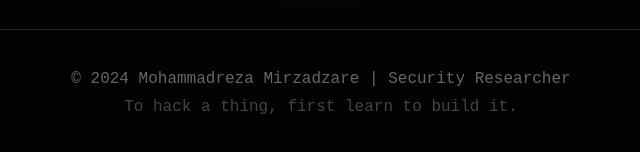
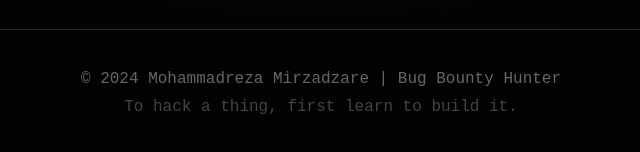
Before and after one commit to Spix0r/Spix0r.github.io, a plain HTML site: page index.html in a window 1280 px wide. Shown: the part 2116-2268 px from the top of the page, 319-959 px from the left. Drawn offline with Linux system fonts and the light colour scheme; no server answers.

Commit message:
Update index.html

```diff
--- a/index.html
+++ b/index.html
@@ -3,7 +3,7 @@
 <head>
     <meta charset="UTF-8">
     <meta name="viewport" content="width=device-width, initial-scale=1.0">
-    <title>Spix0r - Security Researcher & Bug Hunter</title>
+    <title>Spix0r - Bug Hunter</title>
     <link rel="icon" type="image/png" href="https://cdn.hashnode.com/res/hashnode/image/upload/v1764525560202/1e60f49c-cf13-431d-b441-3753df0ad5b3.jpeg?auto=compress,format&format=webp&fm=png">
     <style>
         * {
@@ -681,7 +681,7 @@
         </section>
 
         <footer>
-            <p>&copy; 2024 Mohammadreza Mirzadzare | Security Researcher</p>
+            <p>&copy; 2024 Mohammadreza Mirzadzare | Bug Bounty Hunter</p>
             <p style="margin-top: 10px; color: #444;">To hack a thing, first learn to build it.</p>
         </footer>
     </div>
```
